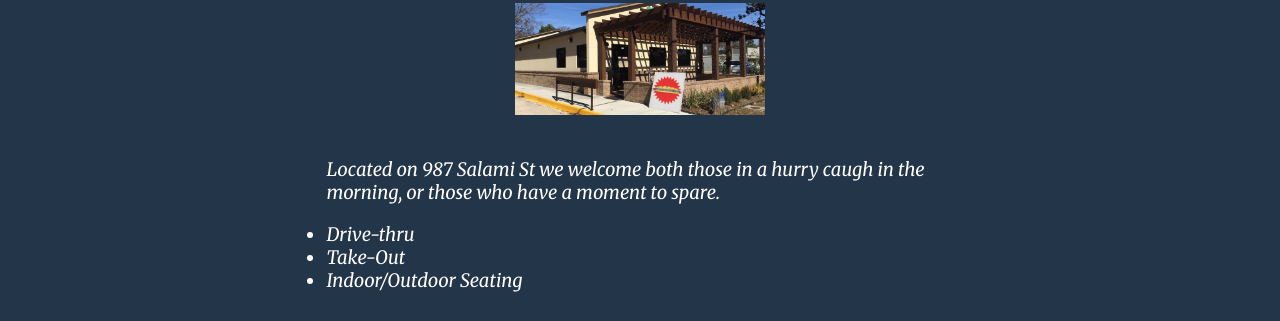
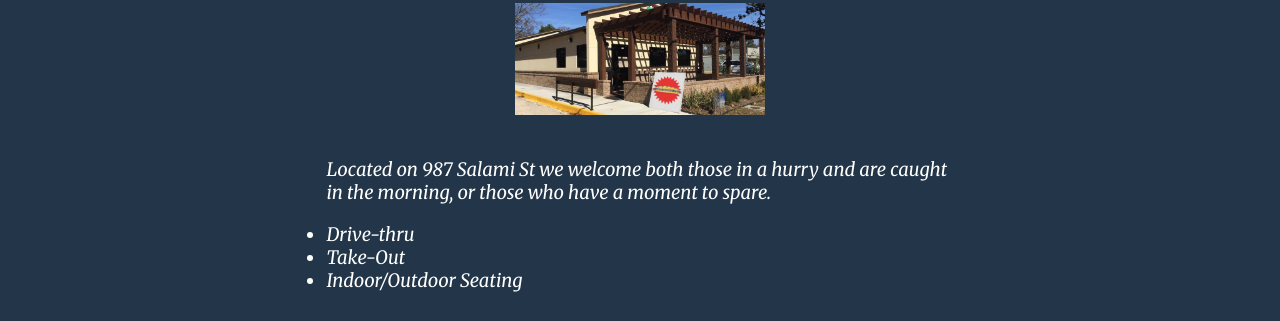
Before and after one commit to Gavin-wa/Gavin-wa, a plain HTML site: page about.html in a window 1280 px wide. Shown: the part 479-800 px from the top of the page. Drawn offline with Linux system fonts and the light colour scheme.

Commit message:
Update about.html

```diff
--- a/about.html
+++ b/about.html
@@ -58,7 +58,7 @@
 
 				<h1 id="center">Deli Location</h1>
 				<img src="images/deli.jpg" alt="SSD Outdoor veiw" class="round" id="pad2-40">
-				<p class="center">Located on 987 Salami St we welcome both those in a hurry caugh in the morning, or those who have a moment to spare.</p>
+				<p class="center">Located on 987 Salami St we welcome both those in a hurry and are caught in the morning, or those who have a moment to spare.</p>
 				<ul class="center">
 					<li>Drive-thru</li>
 					<li>Take-Out</li>
```
